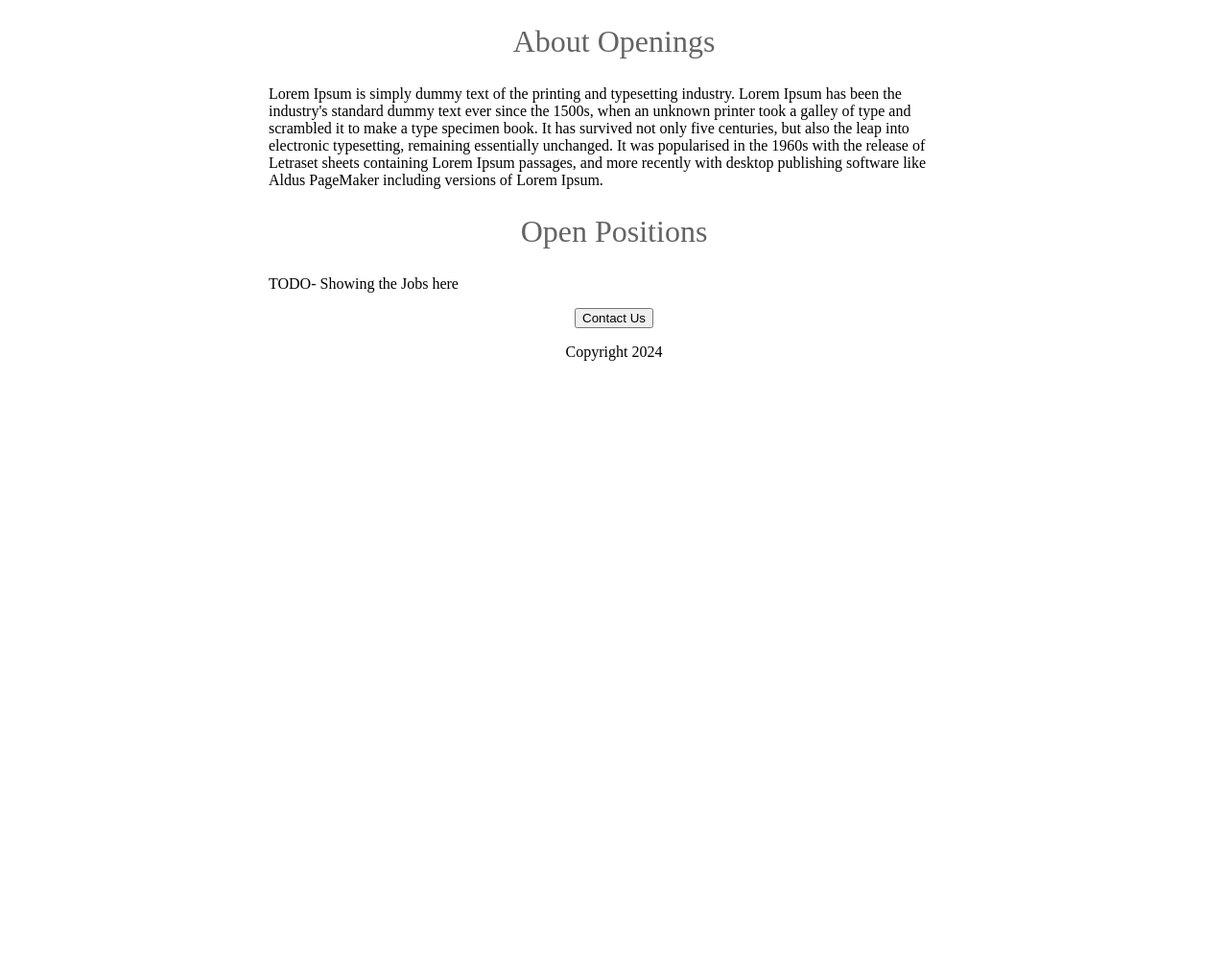
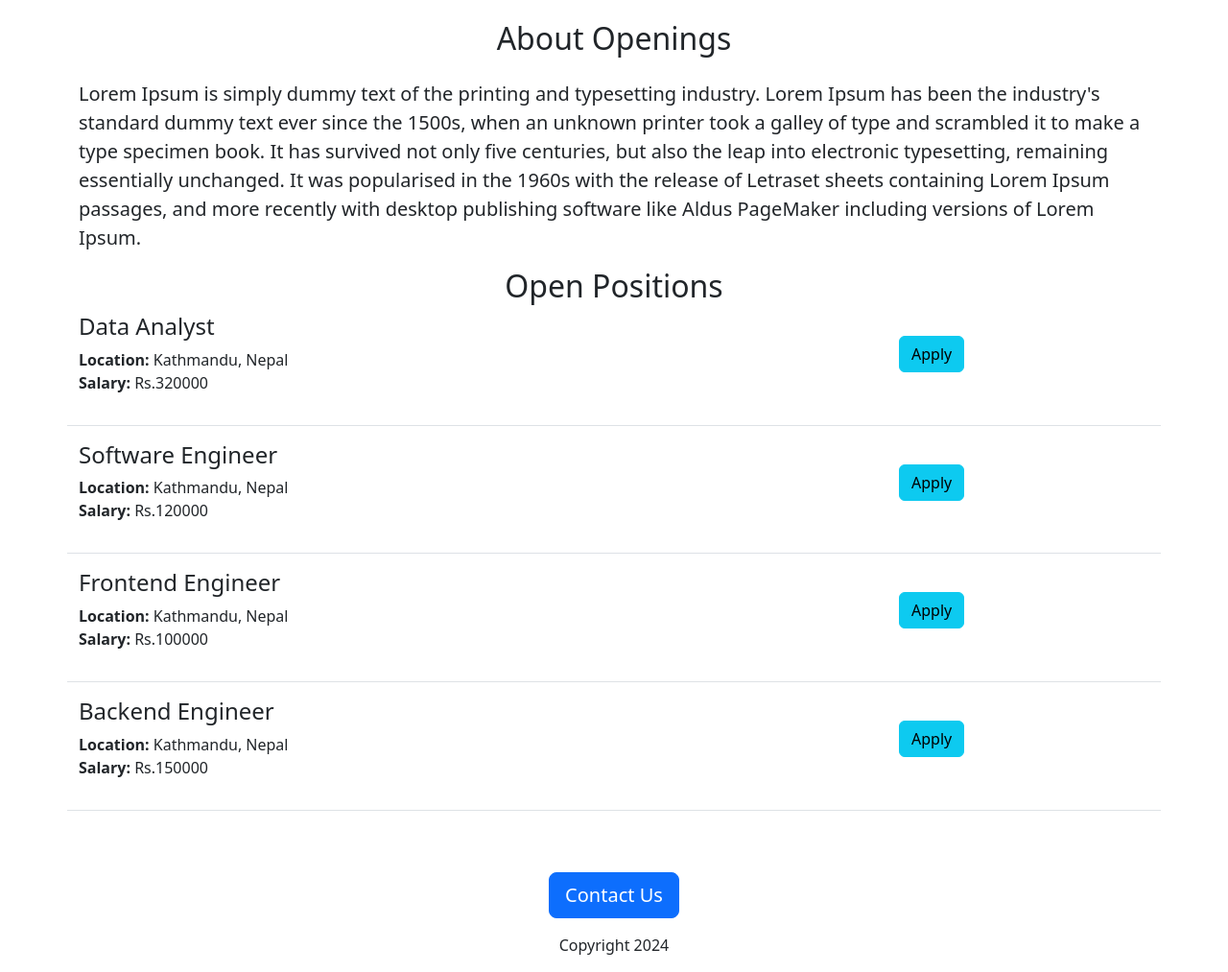
Before and after one commit to Hanok7673/practice-career-website, a Flask app: page / in a window 1280 px wide. Shown: the part 443-1456 px from the top of the page at 96% size. Before the commit the page ends 819 px from the top, so only its background shows below. Run offline with Flask 3, Linux system fonts and the light colour scheme.

Commit message:
Added dynamic data and API route

```diff
--- a/app.py
+++ b/app.py
@@ -1,12 +1,38 @@
-from flask import Flask, render_template
-
+from flask import Flask, render_template, jsonify
 
 app = Flask(__name__)
+
+JOBS = [{
+    'id': 1,
+    'title': 'Data Analyst',
+    'location': 'Kathmandu, Nepal',
+    'salary': 'Rs.320000'
+}, {
+    'id': 2,
+    'title': 'Software Engineer',
+    'location': 'Kathmandu, Nepal',
+    'salary': 'Rs.120000'
+}, {
+    'id': 3,
+    'title': 'Frontend Engineer',
+    'location': 'Kathmandu, Nepal',
+    'salary': 'Rs.100000'
+}, {
+    'id': 4,
+    'title': 'Backend Engineer',
+    'location': 'Kathmandu, Nepal',
+    'salary': 'Rs.150000'
+}]
 
 
 @app.route('/')
 def hello_world():
-  return render_template('home.html')
+  return render_template('home.html', jobs=JOBS, company_name='Paisa Kamau')
+
+
+@app.route('/api/jobs')
+def job_list():
+  return jsonify(JOBS)
 
 if __name__ == "__main__":
   app.run(host='0.0.0.0', port=8080, debug=True)
--- a/templates/home.html
+++ b/templates/home.html
@@ -1,58 +1,38 @@
 <!DOCTYP html>
-<html>
+<html lang= "en-US">
   <head>
+    <meta charset="utf-8">
+    <meta name="viewport" content="width=device-width, initial-scale=1">
     <title>
       Career Website | Official
     </title>
+     <link href="https://cdn.jsdelivr.net/npm/bootstrap@5.3.2/dist/css/bootstrap.min.css" rel="stylesheet" integrity="sha384-T3c6CoIi6uLrA9TneNEoa7RxnatzjcDSCmG1MXxSR1GAsXEV/Dwwykc2MPK8M2HN" crossorigin="anonymous">
     <style>
-      h1{
-        font-size: 40px;
-        font-family: Roboto;
-        font-weight: normal;
-        color: rgb(180,100,130);
-        text-align: center;
-      }
       #banner{
+        height: 360px;
         width: 100%;
-        height: 360px;
         object-fit: cover;
-      }
-
-      h2{
-        font-family: Roberto;
-        font-size: 32px;
-        color: rgb(100,100,100);
-        font-weight: lighter;
-        text-align: center;
-
-      }
-
-      p{
-        font-family: Roberto;
-        font-color: rgb(80,80,80);
-      }
-      #container{
-        max-width: 720px;
-        margin: 0 auto;
-      }
-      .bodytext{
-        font-family: Roborto;
-        font-color: rgb(80,80,80)
       }
     </style>
   </head>
   <body>
-      <div id="container">
-     <h1 > Paisa Kamau Website </h1>
-      <img id = "banner" src= "https://d1671ce5-7659-4d45-8a75-07f01cc870d6-00-dpsntxzk5is3.pike.replit.dev/static/banner.jpg">
-      <h2> About Openings </h2>
-      <p>
+      <div class="container">
+     <h1 class="text-center mt-2 mb-4"> {{company_name}} Website </h1>
+      <img id = "banner" class="img-fluid" src= "https://d1671ce5-7659-4d45-8a75-07f01cc870d6-00-dpsntxzk5is3.pike.replit.dev/static/banner.jpg">
+      <h2 class="text-center mt-4 mb-4"> About Openings </h2>
+      <p class="lead">
         Lorem Ipsum is simply dummy text of the printing and typesetting industry. Lorem Ipsum has been the industry's standard dummy text ever since the 1500s, when an unknown printer took a galley of type and scrambled it to make a type specimen book. It has survived not only five centuries, but also the leap into electronic typesetting, remaining essentially unchanged. It was popularised in the 1960s with the release of Letraset sheets containing Lorem Ipsum passages, and more recently with desktop publishing software like Aldus PageMaker including versions of Lorem Ipsum.
       </p>
-      <h2> Open Positions </h2>
-      <p> TODO- Showing the Jobs here</p>
+      <h2 class="text-center"> Open Positions </h2>
+      <div  >
+        {% for job in jobs %}
+        {% include 'jobitems.html' %}
+        {% endfor %}
+      </div>
+
+
      <div style= "text-align:center;">
-        <button> Contact Us </button>
+        <button class="btn btn-primary btn-lg mt-5 mb-3"> Contact Us </button>
        <p class="bodytext" > Copyright 2024</p>
      </div>
       </div>
--- /dev/null
+++ b/templates/jobitems.html
@@ -0,0 +1,24 @@
+
+<div class= "border-bottom row" style = " margin-bottom:16px; padding-bottom: 16px">
+  <div class= "col-9">
+
+  <h4>
+    {{ job['title']}}
+  </h4>
+
+   <div>
+    <b> Location:</b>
+    {{job['location']}}
+  </div>
+{% if 'salary' in job %}
+  <div style="margin-bottom:16px">
+    <b>Salary: </b>
+    {{job['salary']}}
+  </div>
+{% endif %}
+  </div>
+
+<div class= "col-3 mt-4" >
+  <button type="button" class="btn btn-info"> Apply </button>
+</div>
+  </div>
```
